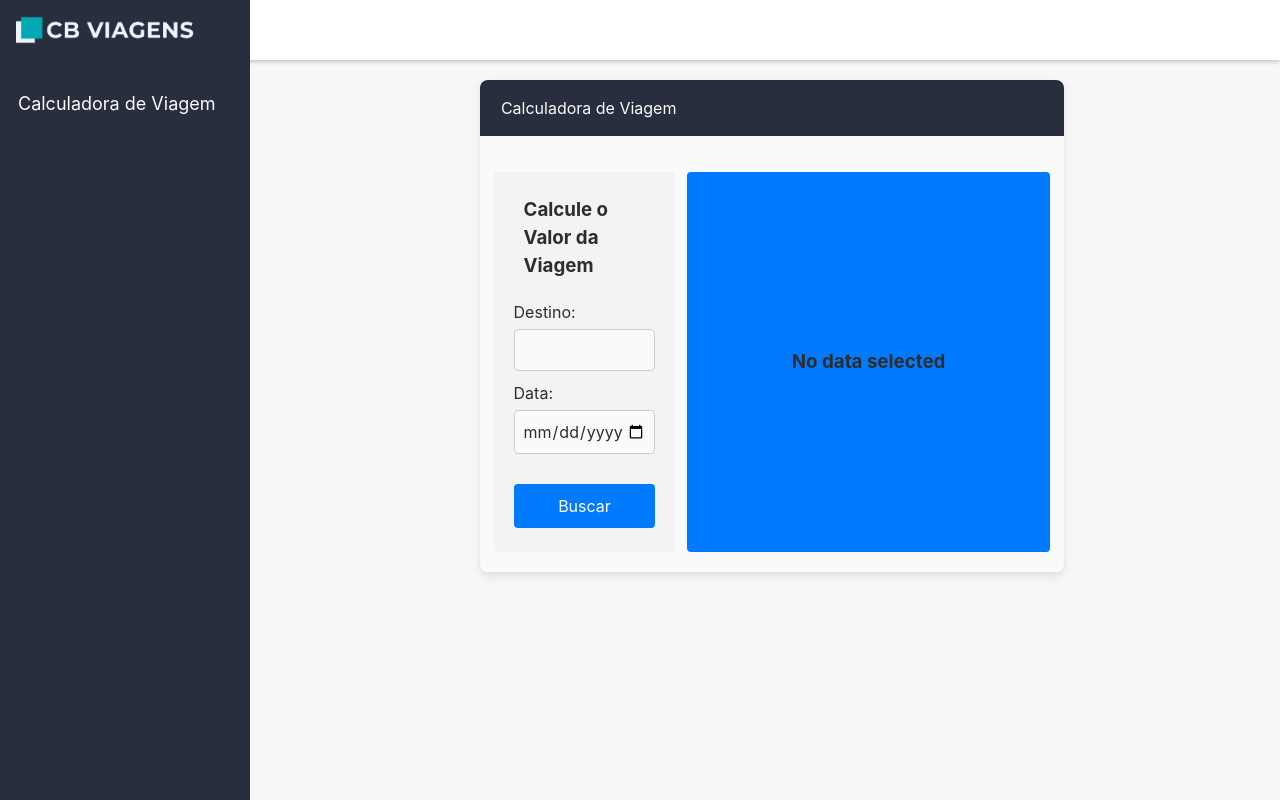
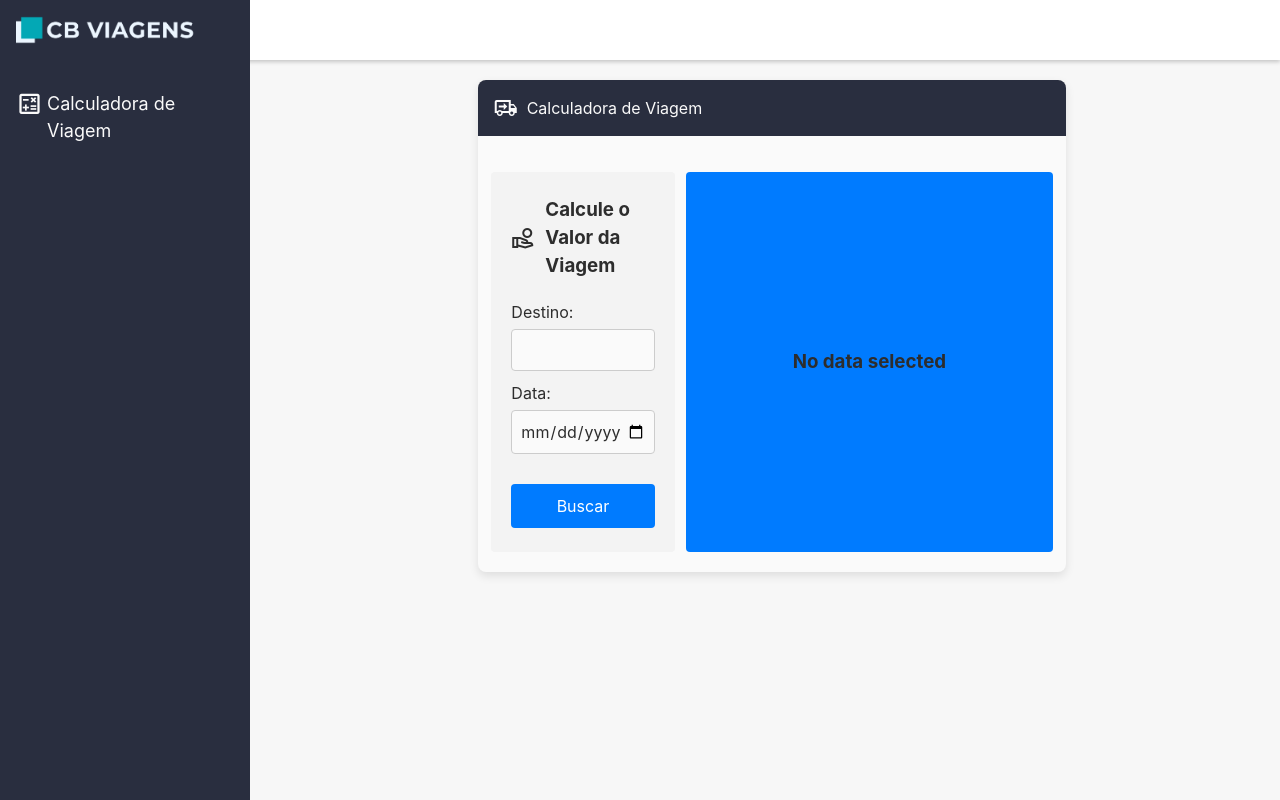
Before and after one commit to Diegod064/desafio-coorlab, a Vue app in the folder app/frontend/: page / in a window 1280 px wide. Built offline with nearby package versions, Linux system fonts and the light colour scheme.

Commit message:
adding material icons

```diff
--- a/app/frontend/package.json
+++ b/app/frontend/package.json
@@ -14,6 +14,7 @@
   },
   "devDependencies": {
     "@mdi/font": "^7.4.47",
+    "@mdi/js": "^7.4.47",
     "@vitejs/plugin-vue": "^5.0.4",
     "typescript": "^5.2.2",
     "vite": "^5.1.6",
--- a/app/frontend/src/App.vue
+++ b/app/frontend/src/App.vue
@@ -10,14 +10,14 @@ import Sidebar from './components/Sidebar.vue'
     <div class="container">
 
       <div class="header">
-        <i class="fas fa-calculator"></i>
+        <v-icon icon="mdi-truck-delivery-outline" />
         <span>Calculadora de Viagem</span>
       </div>
 
       <div class="content-container">
         <div class="left-container">
           <div class="title">
-            <i class="fas fa-dollar-sign"></i>
+            <v-icon icon="mdi-hand-coin-outline"></v-icon>
             <h3>Calcule o Valor da Viagem</h3>
           </div>
           <!-- Inputs -->
@@ -28,7 +28,7 @@ import Sidebar from './components/Sidebar.vue'
             </div>
             <div class="input-group">
               <label for="data">Data:</label>
-              <input type="date" id="data">
+              <input label="asdasd" type="date" id="data">
             </div>
           </div>
 
@@ -54,16 +54,21 @@ import Sidebar from './components/Sidebar.vue'
 }
 
 .container {
-  width: 72%; /* Ajuste conforme necessário */
+  width: 72%;
+  /* Ajuste conforme necessário */
   /* height: 520px; */
   max-width: 1280px;
-  margin-top: 80px; /* Altura da navbar */
-  margin-left: 280px; /* Largura da sidebar */
+  margin-top: 80px;
+  /* Altura da navbar */
+  margin-left: 280px;
+  /* Largura da sidebar */
   margin-right: 16px;
   /* padding: 20px; */
-  background-color: #fafafa; /* Cor de fundo do container principal */
+  background-color: #fafafa;
+  /* Cor de fundo do container principal */
   border-radius: 8px;
-  box-shadow: 0 4px 10px rgba(0, 0, 0, 0.1); /* Drop shadow */
+  box-shadow: 0 4px 10px rgba(0, 0, 0, 0.1);
+  /* Drop shadow */
 }
 
 /* @media (max-width: 992px) {
@@ -74,11 +79,14 @@ import Sidebar from './components/Sidebar.vue'
 } */
 
 .header {
+  display: flex;
   background-color: #292e3f;
   color: #fafafa;
   padding: 16px;
   text-align: start;
   border-radius: 8px 8px 0 0;
+  align-content: center;
+  gap: 4px;
 }
 
 .header i {
@@ -90,7 +98,7 @@ import Sidebar from './components/Sidebar.vue'
   justify-content: space-between;
   align-items: center;
   margin-top: 16px;
-  padding:  20px 8px;
+  padding: 20px 8px;
   /* gap: 8px; */
 }
 
@@ -99,7 +107,7 @@ import Sidebar from './components/Sidebar.vue'
   color: #2d2d2d;
   padding: 20px;
   border-radius: 4px;
-  width: calc(32% );
+  width: calc(32%);
   margin: auto;
   display: flex;
   flex-direction: column;
@@ -166,8 +174,10 @@ import Sidebar from './components/Sidebar.vue'
   display: flex;
   flex-direction: column;
   height: 380px;
-  justify-content: center; /* Centraliza horizontalmente */
-  align-items: center; /* Centraliza verticalmente */
+  justify-content: center;
+  /* Centraliza horizontalmente */
+  align-items: center;
+  /* Centraliza verticalmente */
 
 }
 </style>
--- a/app/frontend/src/components/Sidebar.vue
+++ b/app/frontend/src/components/Sidebar.vue
@@ -2,9 +2,9 @@
     <div class="sidebar">
         <img src="../assets/logo.png" alt="Logo da Empresa" class="logo">
         <div class="sidebar-content">
-            <span class="sidebar-title">
-                <i class="fas fa-calculator"></i>
-                Calculadora de Viagem
+            <span class="sidebar-item">
+                <v-icon icon="mdi-calculator-variant-outline" />
+                <p>Calculadora de Viagem</p>
             </span>
         </div>
     </div>
@@ -42,8 +42,11 @@ export default {
 
 }
 
-.sidebar-title {
+.sidebar-item {
+    display: flex;
     font-size: 18px;
-    margin-left: 10px;
+    margin-left: 8px;
+    align-content: center;
+    gap: 4px;
 }
 </style>
--- a/app/frontend/src/main.ts
+++ b/app/frontend/src/main.ts
@@ -2,6 +2,7 @@ import { createApp } from 'vue'
 import './style.css'
 import App from './App.vue'
 
+import '@mdi/font/css/materialdesignicons.css'
 
 import 'vuetify/styles'
 import { createVuetify } from 'vuetify'
@@ -9,6 +10,7 @@ import * as components from 'vuetify/components'
 import * as directives from 'vuetify/directives'
 
 import { aliases, mdi } from 'vuetify/iconsets/mdi'
+
 
 const vuetify = createVuetify({
   components,
```
Also changed, not shown: 1 other file (tests, documents, lock files or other folders).
